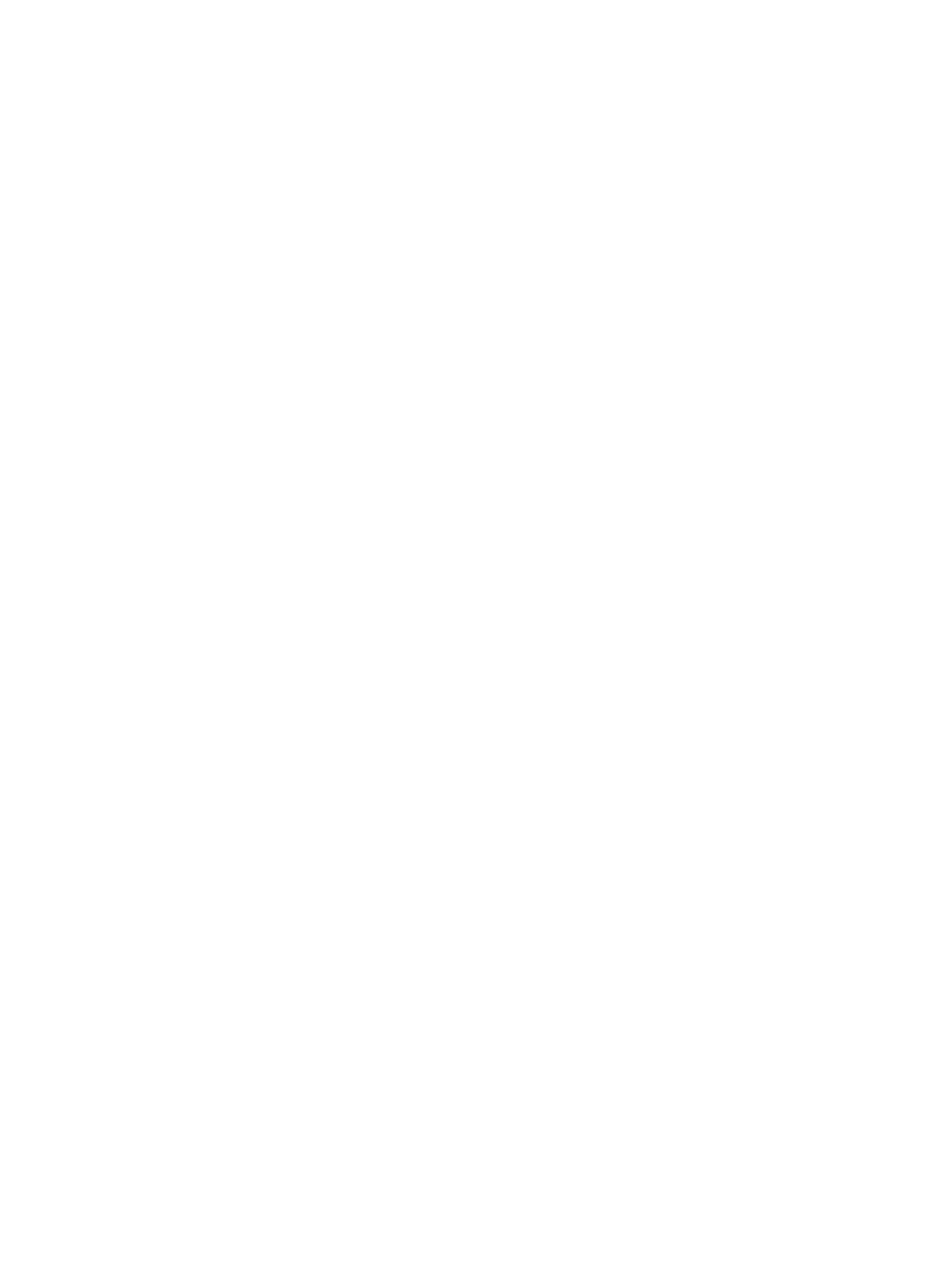
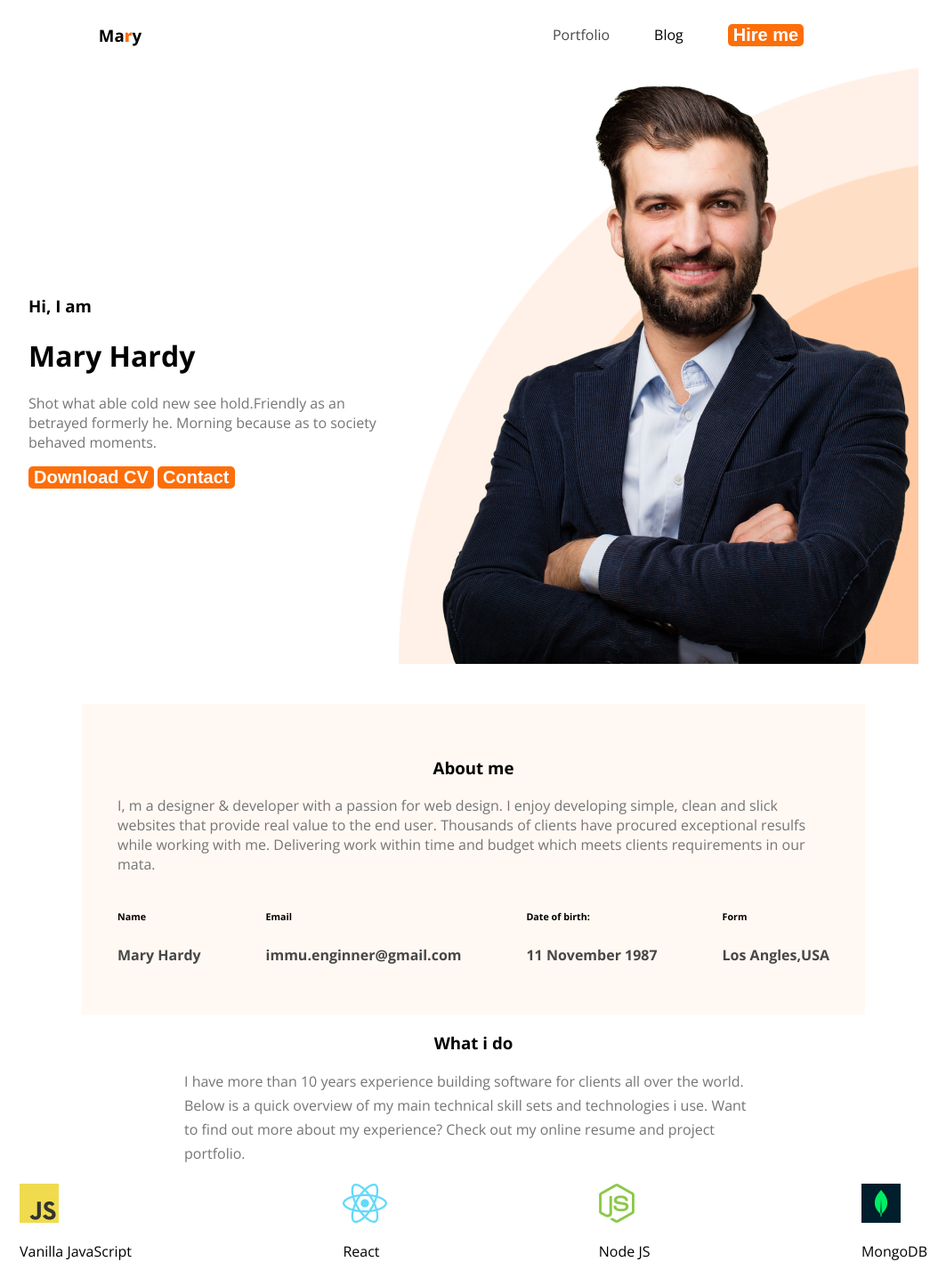
Before and after one commit to mohammad-imran-eng/developer-portfolio, a plain HTML site: page index.html in a window 1280 px wide. Shown: the whole page at 89% size, without its empty margins (108-1171 px from the left). Before the commit the page ends 800 px from the top, so only its background shows below. Drawn offline with nearby package versions, Linux system fonts and the light colour scheme.

Commit message:
second commit

```diff
--- a/css/style.css
+++ b/css/style.css
@@ -0,0 +1,103 @@
+
+body {
+    font-family: "Open Sans", sans-serif;
+}
+nav {
+    display: flex;
+    justify-content: space-around;
+}
+
+/* shared style */
+
+.text-primary {
+    color: #FD6E0A;
+    font-weight: 800;
+}
+.dark-2 {
+    color: #474747;
+}
+.btn-primary {
+    background-color: #FD6E0A;
+    border: none;
+    font-weight: bold;
+    font-size: 20px;
+    color: white;
+    border-radius: 5px;
+}
+
+nav ul {
+    display: flex;
+    align-items: center;
+}
+nav ul li {
+    list-style: none;
+    margin-right: 50px;
+}
+nav ul li a {
+    text-decoration: none;
+}
+
+.banner-container {
+    width: 1000px;
+    margin: 0 auto;
+}
+
+
+.banner {
+    display: flex;
+    justify-content: space-between;
+    align-items: center;
+}
+
+.banner img {
+    background-image: url(../portfolio-resources-main/images/header_bg.png);
+    background-repeat: no-repeat;
+    background-size: cover;
+    margin-bottom: 40px;
+}
+
+.banner h1 {
+    font-weight: bold;
+}
+
+.banner .banner-desc {
+    color: #757575;
+}
+
+.about-me {
+    background-color: #FFF8F3;
+    width: 800px;
+    margin: 0 auto;
+    padding: 40px;
+}
+.about-info {
+    display: flex;
+    justify-content: space-between;
+}
+
+.about-desc {
+    color: #757575;
+}
+.about-me h3 {
+    text-align: center;
+}
+.about-info p {
+    color: #474747;
+    font-weight: bold;
+}
+.do-list-container {
+    display: flex;
+    justify-content: space-between;
+    width: 1020px;
+    margin: 0 auto;
+}
+.do-container h3 {
+    text-align: center;
+}
+.do-desc {
+    width: 650px;
+    margin: 0 auto;
+    color: #757575;
+    line-height: 27px;
+    margin-bottom: 20px;
+}
--- a/index.html
+++ b/index.html
@@ -1,13 +1,104 @@
 <!DOCTYPE html>
 <html lang="en">
+
 <head>
     <meta charset="UTF-8">
     <meta name="viewport" content="width=device-width, initial-scale=1.0">
     <title>developer-portfolio</title>
+    <link rel="preconnect" href="https://fonts.googleapis.com">
+    <link rel="preconnect" href="https://fonts.gstatic.com" crossorigin>
+    <link href="https://fonts.googleapis.com/css2?family=Open+Sans:ital,wght@0,300..800;1,300..800&display=swap"
+        rel="stylesheet">
+    <link rel="stylesheet" href="css/style.css">
 </head>
+
 <body>
+
+    <nav>
+        <h3 class="nav-title">Ma<span class="text-primary">r</span>y</h3>
+        <ul>
+            <li><a class="dark-2" href="">Portfolio</a></li>
+            <li><a class="dark-2" href=""></a>Blog</li>
+            <li><a href=""></a><button class="btn-primary">Hire me</button></li>
+        </ul>
+    </nav>
+
+    <div class="banner-container">
+        <div class="banner">
+            <div class="text-side">
+                <h3>Hi, I am</h3>
+                <h1>Mary Hardy</h1>
+                <p class="banner-desc">Shot what able cold new see hold.Friendly as an betrayed formerly he. Morning
+                    because as to society
+                    behaved moments.
+                </p>
+                <button class="btn-primary">Download CV</button>
+                <button class="btn-primary">Contact</button>
+            </div>
+            <div class="img-side">
+                <img src="/portfolio-resources-main/images/hardy.png" alt="">
+            </div>
+        </div>
+    </div>
+
+    <!-- about me section -->
+
+    <div class="about-me">
+        <h3>About me</h3>
+        <p class="about-desc">I, m a designer & developer with a passion for web design. I enjoy developing simple,
+            clean and slick
+            websites that provide real value to the end user. Thousands of clients have procured exceptional resulfs
+            while working with me. Delivering work within time and budget which meets clients requirements in our mata.
+        </p>
+        <div class="about-info">
+            <div class="name">
+                <h6>Name</h6>
+                <p>Mary Hardy</p>
+            </div>
+            <div class="Email">
+                <h6>Email</h6>
+                <p>immu.enginner@gmail.com</p>
+            </div>
+            <div class="birth">
+                <h6>Date of birth:</h6>
+                <p>11 November 1987</p>
+            </div>
+            <div class="from">
+                <h6>Form</h6>
+                <p>Los Angles,USA</p>
+            </div>
+        </div>
+    </div>
+
+    <!-- do section -->
+
+    <div class="do-container">
+        <h3>What i do</h3>
+        <p class="do-desc">I have more than 10 years experience building software for clients all over the world. Below is a quick
+            overview of my main technical skill sets and technologies i use. Want to find out more about my experience?
+            Check out my online resume and project portfolio.</p>
+            <div class="do-list-container">
+                <div class="do-list">
+                    <img src="portfolio-resources-main/images/icons/js.png" alt="">
+                    <p>Vanilla JavaScript</p>
+                </div>
+                <div class="do-list">
+                    <img src="portfolio-resources-main/images/icons/react.png" alt="">
+                    <p>React</p>
+                </div>
+                <div class="do-list">
+                    <img src="portfolio-resources-main/images/icons/nodejs.png" alt="">
+                    <p>Node JS</p>
+                </div>
+                <div class="do-list">
+                    <img src="portfolio-resources-main/images/icons/mongo.png" alt="">
+                    <p>MongoDB</p>
+                </div>
+            </div>
+    </div>
 
 
 
 </body>
+
 </html>
```
